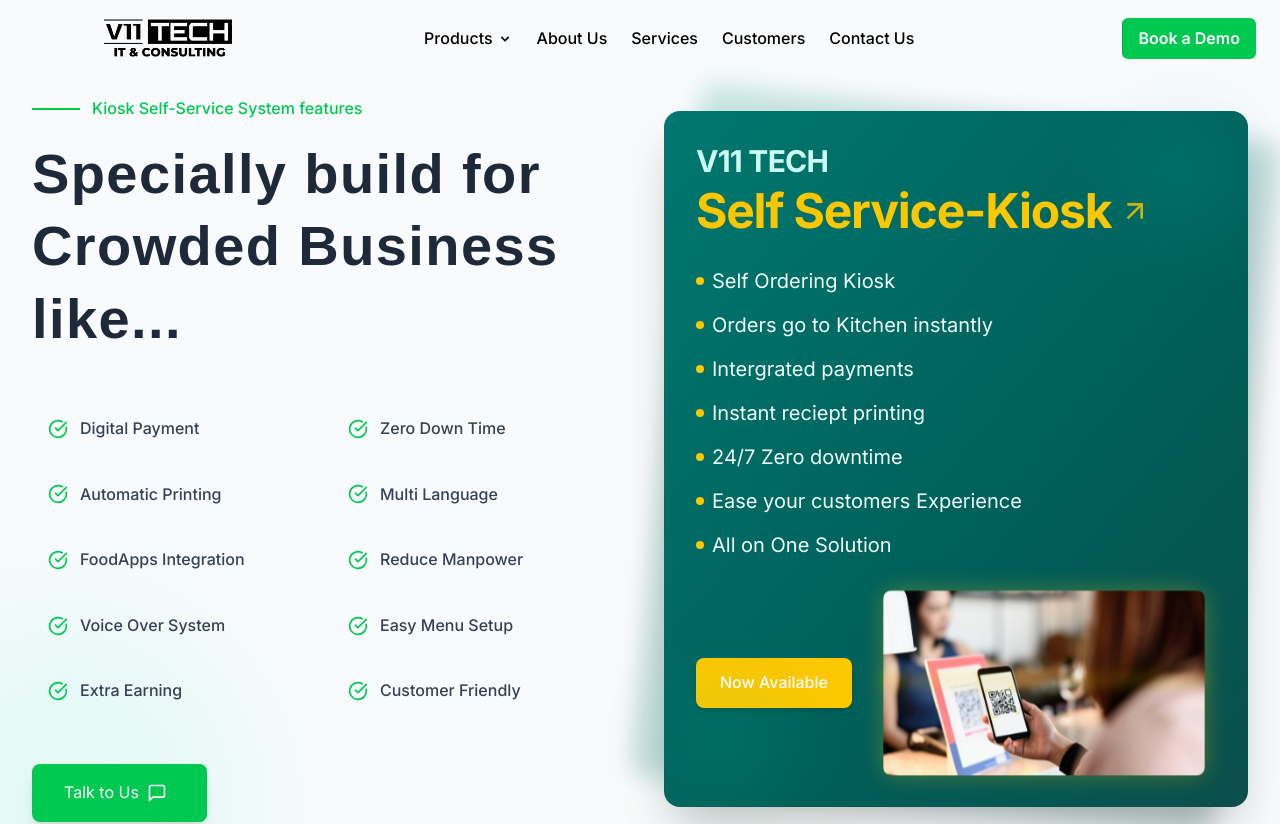
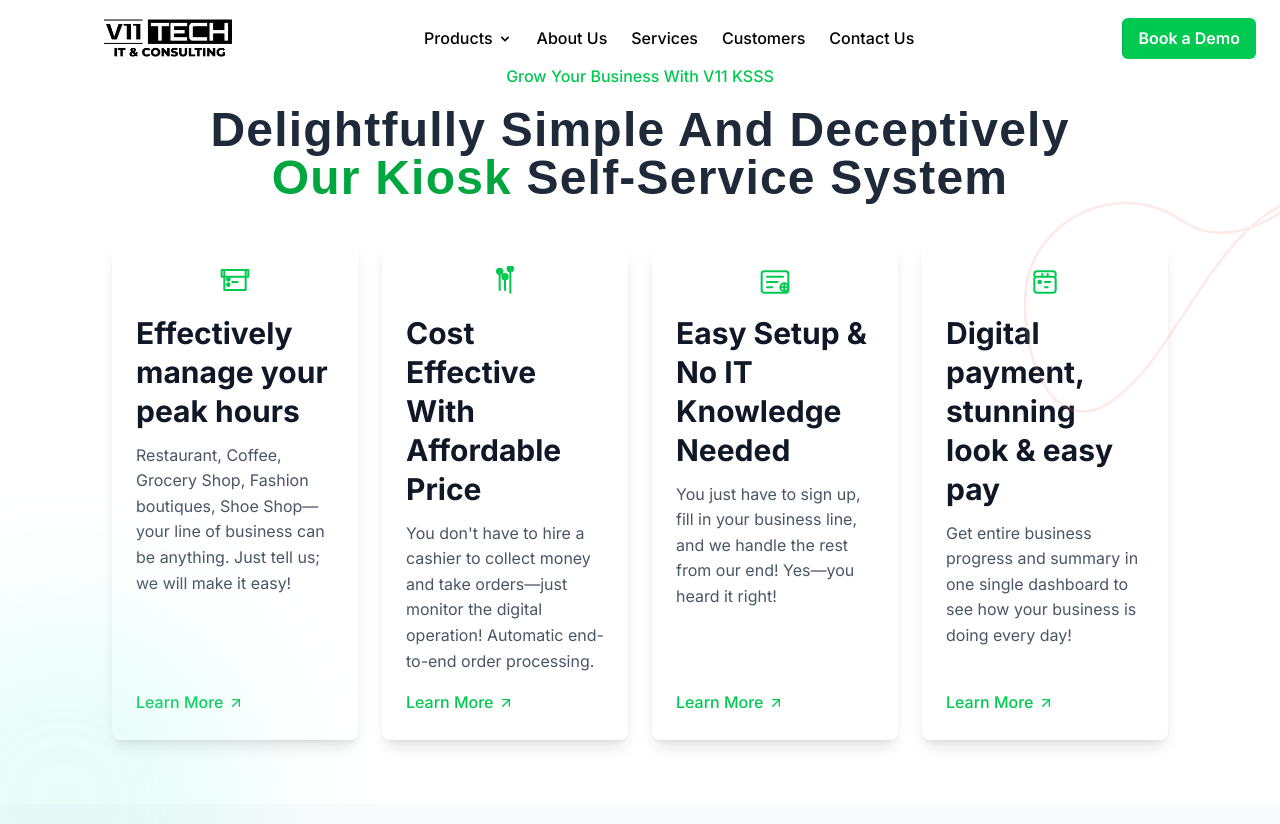
Before and after one commit to ThePlanetons/v11tech, a React (Vite) app: page /products/kiosk in a window 1280 px wide. Shown: the top 824 px of the page. Built offline with nearby package versions, Linux system fonts and the light colour scheme; a web font is replaced by a local one.

Commit message:
[landing]caruosel

```diff
--- a/src/components/kiosk/KIOSK-Landing.tsx
+++ b/src/components/kiosk/KIOSK-Landing.tsx
@@ -21,6 +21,7 @@
 import PricingSection, { PricingPlan } from '../shared/PricingSection';
 import { useEffect, useState } from 'react';
 import { motion } from 'framer-motion';
+import Setup from './Setup';
 // interface ShopItem {
 //   title: string;
 //   imgSrc: string;
@@ -176,6 +177,8 @@
 
       {/* <ShopsSection shops={shops}></ShopsSection> */}
 
+      <Setup/>
+
       <TalkUs></TalkUs>
 
       {/* PricingSection */}
--- /dev/null
+++ b/src/components/kiosk/Setup.tsx
@@ -0,0 +1,138 @@
+import { ArrowUpRight } from 'lucide-react';
+
+export default function Setup() {
+  const features = [
+    {
+      icon: (
+        <svg
+          className="w-8 h-8 text-green-500"
+          viewBox="0 0 24 24"
+          fill="none"
+          stroke="currentColor"
+          strokeWidth="1.5"
+        >
+          <path
+            d="M2 3h20v5H2zM4 8v10h16V8zM10 12h4M4 3v5M20 3v5M2 8h20"
+            strokeLinecap="round"
+            strokeLinejoin="round"
+          />
+          <path
+            d="M7 11a1 1 0 100-2 1 1 0 000 2zM7 15a1 1 0 100-2 1 1 0 000 2z"
+            fill="currentColor"
+          />
+        </svg>
+      ),
+      title: 'Effectively manage your peak hours',
+      description:
+        'Restaurant, Coffee, Grocery Shop, Fashion boutiques, Shoe Shop—your line of business can be anything. Just tell us; we will make it easy!',
+    },
+    {
+      icon: (
+        <svg
+          className="w-8 h-8 text-green-500"
+          viewBox="0 0 24 24"
+          fill="none"
+          stroke="currentColor"
+          strokeWidth="1.5"
+        >
+          <path d="M8 6v12M12 10v8M16 4v16" strokeLinecap="round" strokeLinejoin="round" />
+          <circle cx="8" cy="4" r="2" fill="currentColor" />
+          <circle cx="12" cy="8" r="2" fill="currentColor" />
+          <circle cx="16" cy="2" r="2" fill="currentColor" />
+        </svg>
+      ),
+      title: 'Cost Effective With Affordable Price',
+      description:
+        "You don't have to hire a cashier to collect money and take orders—just monitor the digital operation! Automatic end-to-end order processing.",
+    },
+    {
+      icon: (
+        <svg
+          className="w-8 h-8 text-green-500"
+          viewBox="0 0 24 24"
+          fill="none"
+          stroke="currentColor"
+          strokeWidth="1.5"
+        >
+          <rect x="2" y="4" width="20" height="16" rx="2" />
+          <path d="M6 8h12M6 12h8M6 16h4" strokeLinecap="round" />
+          <circle cx="19" cy="16" r="3" />
+          <path d="M17 16h4M19 14v4" strokeLinecap="round" />
+        </svg>
+      ),
+      title: 'Easy Setup & No IT Knowledge Needed',
+      description:
+        'You just have to sign up, fill in your business line, and we handle the rest from our end! Yes—you heard it right!',
+    },
+    {
+      icon: (
+        <svg
+          className="w-8 h-8 text-green-500"
+          viewBox="0 0 24 24"
+          fill="none"
+          stroke="currentColor"
+          strokeWidth="1.5"
+        >
+          <rect x="4" y="8" width="16" height="12" rx="2" />
+          <path d="M12 12h4M12 16h2" strokeLinecap="round" />
+          <circle cx="8" cy="12" r="1" fill="currentColor" />
+          <path d="M4 8V6a2 2 0 012-2h12a2 2 0 012 2v2" />
+          <path d="M10 8V6M14 8V6" strokeLinecap="round" />
+        </svg>
+      ),
+      title: 'Digital payment, stunning look & easy pay',
+      description:
+        'Get entire business progress and summary in one single dashboard to see how your business is doing every day!',
+    },
+  ];
+
+  return (
+    <div className="min-h-screen pt-10 bg-white">
+      <div className="relative overflow-hidden px-24">
+        {/* Red curved line decoration */}
+        <div className="absolute right-0 top-40 w-64 h-64 opacity-20">
+          <svg viewBox="0 0 200 200" fill="none" xmlns="http://www.w3.org/2000/svg">
+            <path
+              d="M190.5 10.5C138 46 110.5 134.5 63 160.5C15.5 186.5 -7.5 102 3.5 58.5C14.5 15 74.5 -17.5 124 16.5C173.5 50.5 243 -25 190.5 10.5Z"
+              fill="none"
+              stroke="#FE9393"
+              strokeWidth="2"
+            />
+          </svg>
+        </div>
+
+        {/* Header */}
+        <div className="container mx-auto px-4 pt-6">
+          <div className="text-center">
+            <p className="text-green-500 font-medium mb-4">Grow Your Business With V11 KSSS</p>
+            <h2 className="text-4xl md:text-5xl text-gray-800 v11-roboto tracking-wide font-bold">
+              Delightfully Simple And Deceptively
+            </h2>
+            <h2 className="text-4xl md:text-5xl v11-roboto tracking-wide font-bold mb-10">
+              <span className="text-green-600">Our Kiosk</span>{' '}
+              <span className="text-gray-800">Self-Service System</span>
+            </h2>
+          </div>
+        </div>
+
+        {/* Features Grid */}
+        <div className="container mx-auto px-4 pb-16">
+          <div className="grid grid-cols-1 md:grid-cols-2 lg:grid-cols-4 gap-6">
+            {features.map((feature, idx) => (
+              <div key={idx} className="bg-white p-6 rounded-lg shadow-lg flex flex-col h-full">
+                <div className="mb-4 flex items-center justify-center">
+                  {feature.icon}
+                </div>
+                <h3 className="text-xl font-bold text-gray-900 mb-3">{feature.title}</h3>
+                <p className="text-gray-600 mb-4 flex-grow">{feature.description}</p>
+                <a href="#" className="mt-auto inline-flex items-center font-medium">
+                  <span className="text-green-500">Learn More</span> <ArrowUpRight className="ml-1 w-4 h-4 text-green-500" />
+                </a>
+              </div>
+            ))}
+          </div>
+        </div>
+      </div>
+    </div>
+  );
+}
--- a/src/components/landing/Landing.tsx
+++ b/src/components/landing/Landing.tsx
@@ -47,8 +47,7 @@
 const Landing: React.FC = () => {
 
   //  this is for Carousel
-  const [isVisible, setIsVisible] = useState(false);
-  const [scrollY, setScrollY] = useState(0);
+
   const [, setScrolled] = useState(false);
   const [isYearly, setIsYearly] = useState<boolean>(false);
   const [isMobile, setIsMobile] = useState<boolean>(false);
@@ -122,12 +121,12 @@
   useEffect(() => {
     const handleScroll = () => {
       const currentScrollY = window.scrollY;
-      setScrollY(currentScrollY);
+      //setScrollY(currentScrollY);
       setScrolled(currentScrollY > 50);
     };
 
     const timer = setTimeout(() => {
-      setIsVisible(true);
+      //setIsVisible(true);
     }, 300);
 
     window.addEventListener('scroll', handleScroll);
@@ -188,7 +187,7 @@
     <>
       <NavBar />
 
-      <Carousel isVisible={isVisible} scrollY={scrollY} />
+      <Carousel />
 
       <ShopsSection shops={shops} />
 
--- a/src/components/shared/PricingSection.tsx
+++ b/src/components/shared/PricingSection.tsx
@@ -164,20 +164,23 @@
         <div>
           {isMobile && (
             <button
-              className="w-full py-3 mt-2 mb-4 text-center rounded-xl font-semibold md:hidden flex items-center justify-center"
+  className="w-full py-3 mt-2 mb-4 text-center rounded-xl font-semibold md:hidden flex items-center justify-center transition-all duration-300 hover:opacity-90 active:scale-95"
   onClick={toggleFeatures}
-              style={{ backgroundColor: themeColorLight, color: themeColor }}
+  style={{
+    backgroundColor: themeColorLight,
+    color: themeColor,
+    boxShadow: '0 4px 6px rgba(0, 0, 0, 0.1)'
+  }}
 >
-              {expandedFeatures ? 'Show Features' : 'Hide Features'}
+  {!expandedFeatures ? 'Show Features' : 'Hide Features'}
   <svg
     xmlns="http://www.w3.org/2000/svg"
-                className="h-5 w-5 ml-2"
+    className="h-5 w-5 ml-2 transition-transform duration-300 ease-in-out"
     fill="none"
     viewBox="0 0 24 24"
     stroke="currentColor"
     style={{
-                  transform: expandedFeatures ? 'rotate(180deg)' : 'rotate(0deg)',
-                  transition: 'transform 0.3s ease',
+      transform: expandedFeatures ? 'rotate(180deg)' : 'rotate(0deg)'
     }}
   >
     <path strokeLinecap="round" strokeLinejoin="round" strokeWidth={2} d="M19 9l-7 7-7-7" />
```
Lines whose indentation alone changed are shown as unchanged.
